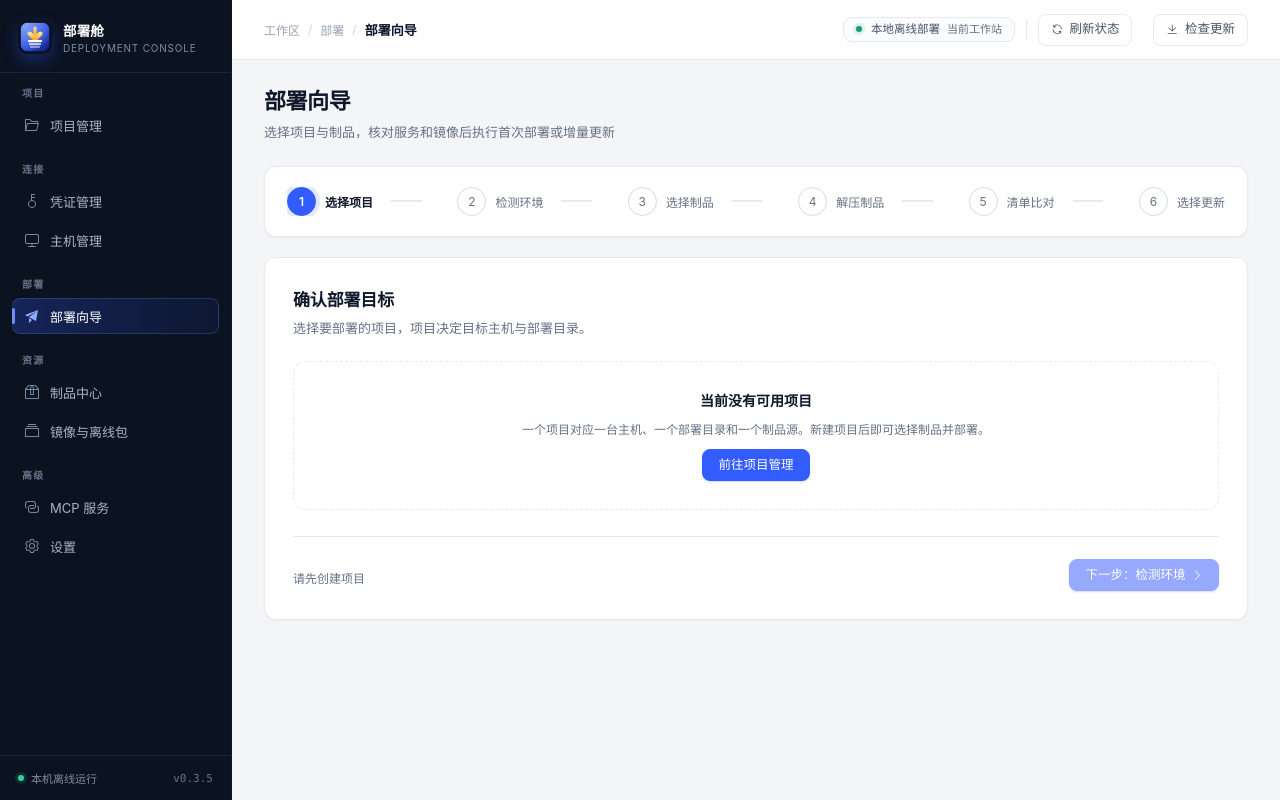
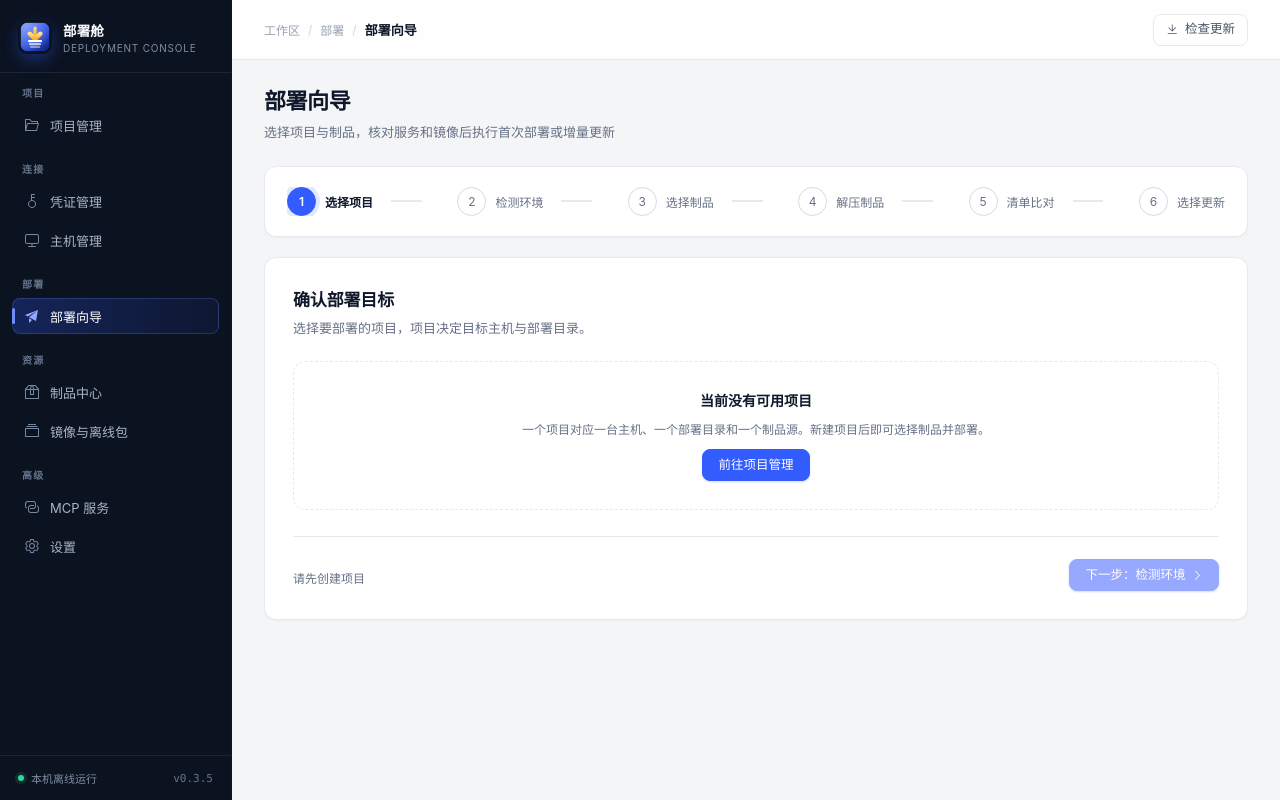
Before and after one commit to ZhiPenTu/deploy-desktop, a Vue app: page / in a window 1280 px wide. Built offline with nearby package versions, Linux system fonts and the light colour scheme.

Commit message:
fix(ui): 移除页头部署模式标签与刷新按钮

```diff
--- a/src/App.vue
+++ b/src/App.vue
@@ -9,9 +9,6 @@
       <Header
         :page-title="currentPage.title"
         :group="currentPage.group"
-        :deploy-mode="connection.mode"
-        :remote-host="connection.remoteHost"
-        @quick-check="handleQuickCheck"
       />
 
       <main class="content-panel">
@@ -177,12 +174,6 @@ async function handleInspectProject({ id, tab } = {}) {
   }
 }
 
-const handleQuickCheck = () => {
-  const targetHost = hostById(selectedStatusHostId.value) || hostById(connection.activeHostId);
-  selectedStatusHostId.value = targetHost?.id || '';
-  navigateTab('host-status');
-};
-
 function viewHostStatus(host) {
   selectedStatusHostId.value = host?.id || '';
   navigateTab('host-status');
--- a/src/components/layout/Header.vue
+++ b/src/components/layout/Header.vue
@@ -9,31 +9,15 @@
     </div>
 
     <div class="header-actions" data-tauri-drag-region="false">
-      <div class="mode-chip" :class="isRemote ? 'remote' : 'local'">
-        <span class="mode-indicator"></span>
-        <div class="mode-copy">
-          <span class="mode-name">{{ isRemote ? '远程局域网部署' : '本地离线部署' }}</span>
-          <span class="mode-target">{{ isRemote ? remoteTarget : '当前工作站' }}</span>
-        </div>
-      </div>
-
-      <span class="action-divider"></span>
-
-      <el-button plain @click="$emit('quick-check')">
-        <el-icon><Refresh /></el-icon>
-        <span>刷新状态</span>
-      </el-button>
       <UpdateChecker />
     </div>
   </header>
 </template>
 
 <script setup>
-import { computed } from 'vue';
-import { Refresh } from '@element-plus/icons-vue';
 import UpdateChecker from '../../features/settings/components/UpdateChecker.vue';
 
-const props = defineProps({
+defineProps({
   pageTitle: {
     type: String,
     default: '部署向导'
@@ -41,21 +25,8 @@ const props = defineProps({
   group: {
     type: String,
     default: '部署'
-  },
-  deployMode: {
-    type: String,
-    default: 'local'
-  },
-  remoteHost: {
-    type: String,
-    default: ''
   }
 });
-
-defineEmits(['quick-check']);
-
-const isRemote = computed(() => props.deployMode === 'remote');
-const remoteTarget = computed(() => props.remoteHost || '未填写目标主机');
 </script>
 
 <style scoped>
@@ -97,56 +68,6 @@ const remoteTarget = computed(() => props.remoteHost || '未填写目标主机')
   flex: none;
 }
 
-.mode-chip {
-  display: flex;
-  align-items: center;
-  gap: 9px;
-  padding: 5px 12px;
-  border-radius: 9px;
-  border: 1px solid var(--border-color);
-  background: #fbfcfe;
-}
-
-.mode-indicator {
-  width: 6px;
-  height: 6px;
-  border-radius: 50%;
-  background: var(--success-color);
-  box-shadow: 0 0 0 3px rgba(14, 159, 110, 0.12);
-  flex: none;
-}
-
-.mode-chip.remote .mode-indicator {
-  background: var(--primary-color);
-  box-shadow: 0 0 0 3px var(--primary-ring);
-}
-
-.mode-copy {
-  display: flex;
-  align-items: baseline;
-  gap: 7px;
-  line-height: 1.2;
-}
-
-.mode-name {
-  font-size: 11.5px;
-  font-weight: 500;
-  color: var(--text-secondary);
-}
-
-.mode-target {
-  font-size: 11px;
-  color: var(--text-muted);
-  font-family: "SFMono-Regular", Menlo, Consolas, monospace;
-}
-
-.action-divider {
-  width: 1px;
-  height: 20px;
-  background: var(--border-color);
-  margin: 0 2px;
-}
-
 :deep(.el-button) {
   height: 32px;
   padding: 0 12px;
```
